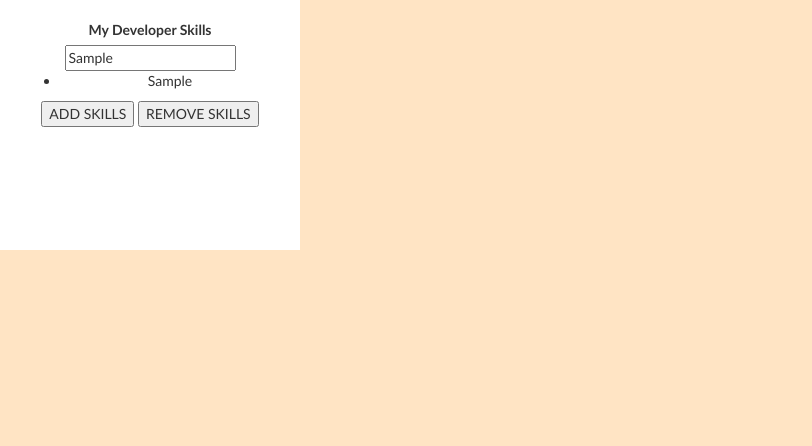
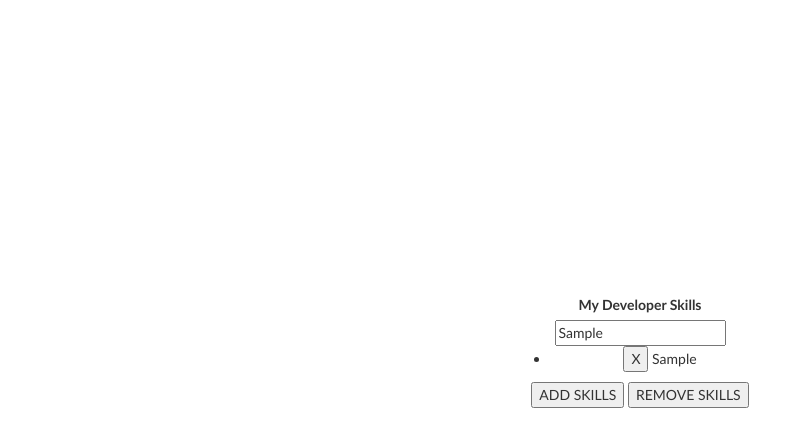
Before and after one commit to jquan114/dev-skills-lab, a plain HTML site: page index.html in a window 1280 px wide. Both pictures are taken after typing "Sample" into the empty fields and a click on the button "ADD SKILLS". Shown: the whole page, without its empty margins (0-812 px from the left). Drawn offline with nearby package versions, Linux system fonts and the light colour scheme.

Commit message:
second commit

```diff
--- a/script.js
+++ b/script.js
@@ -30,17 +30,37 @@ $('.newList').on("click", function(evt){
 // $('#btn1').click(function(evt){
 //     console.log(evt,this)
 
-$("#btn1").click(function(evt){
-    let $text = $("#txt");
-     console.log($text.val())
-    $("ul").append( $("<li> " + $text.val() +  "</li>"))
-    console.log(evt,$text)
-})
+// $("#btn1").click(function(evt){
+//     let $text = $("#txt");
+//      console.log($text.val())
+//     $("ul").append( $("<li> " + $text.val() +  "</li>"))
+//     console.log(evt,$text)
+// })
 
 
 
 // AAU, I want to be able to remove an individual skill one at a time in case I make a mistake.
 
-$('#btn2').click(function(evt){
-    $('#skills').children().last().remove();
-})
+// $('#btn2').click(function(evt){
+//     $('#skills').children().last().remove();
+// })
+
+$('#btn1').click(function (evt) {
+    let $text = $('#txt');
+    console.log($text.val());
+    $('ul').append(
+      $(
+        '<li> ' +
+          '<button class="rmvBtn" >X</button>' +
+          ' ' +
+          $text.val() +
+          '</li>'
+      )
+    );
+
+    $('.rmvBtn').click(function () {
+      $(this).closest('li').remove();
+    });
+
+    console.log(evt, $text);
+  });
--- a/style.css
+++ b/style.css
@@ -1,7 +1,9 @@
 body{
-    background-color:bisque;
+    height: 100vh;
+    display: flex;
+    justify-content: center;
+    align-items: center;
 }
-
 div#developer{
 
     background-color: white;
```
